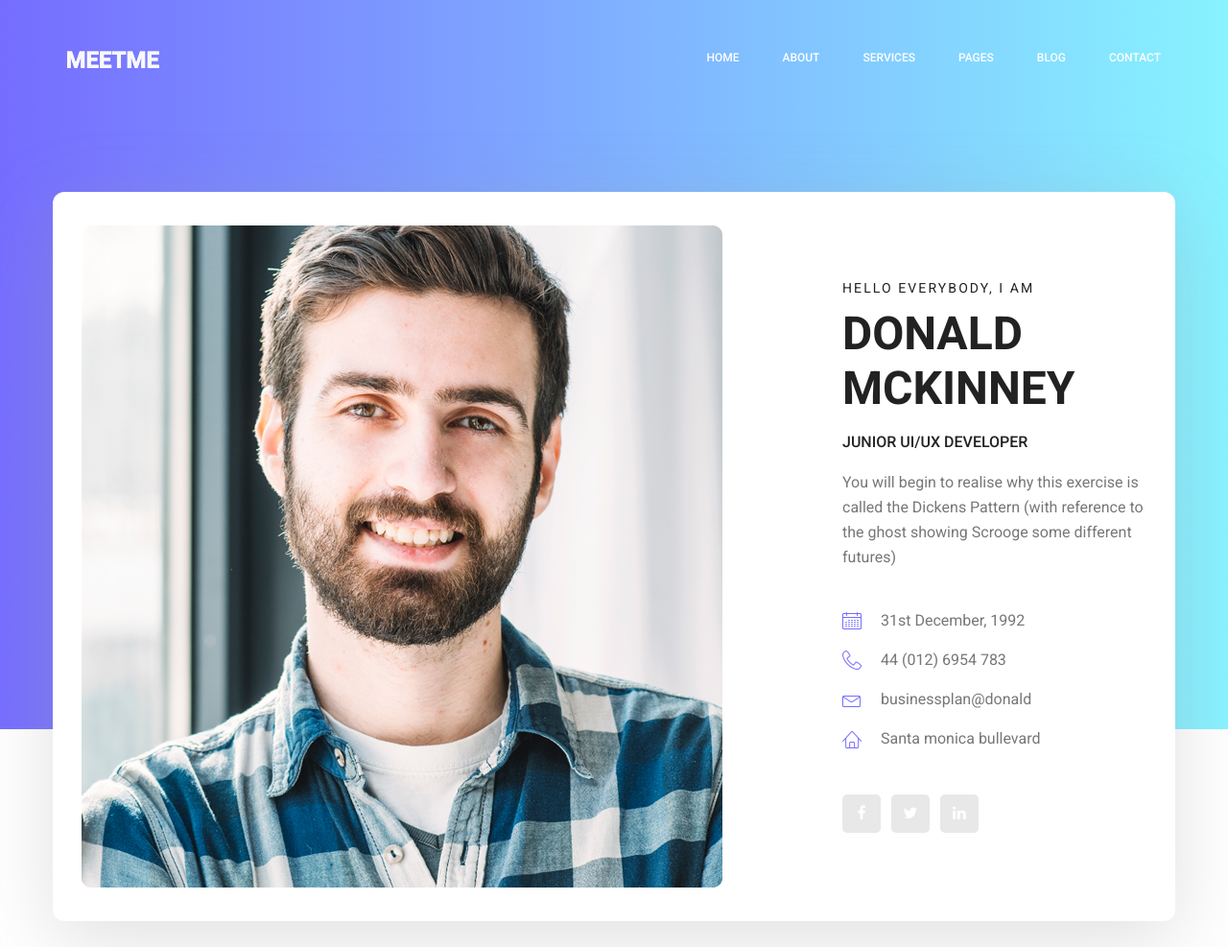
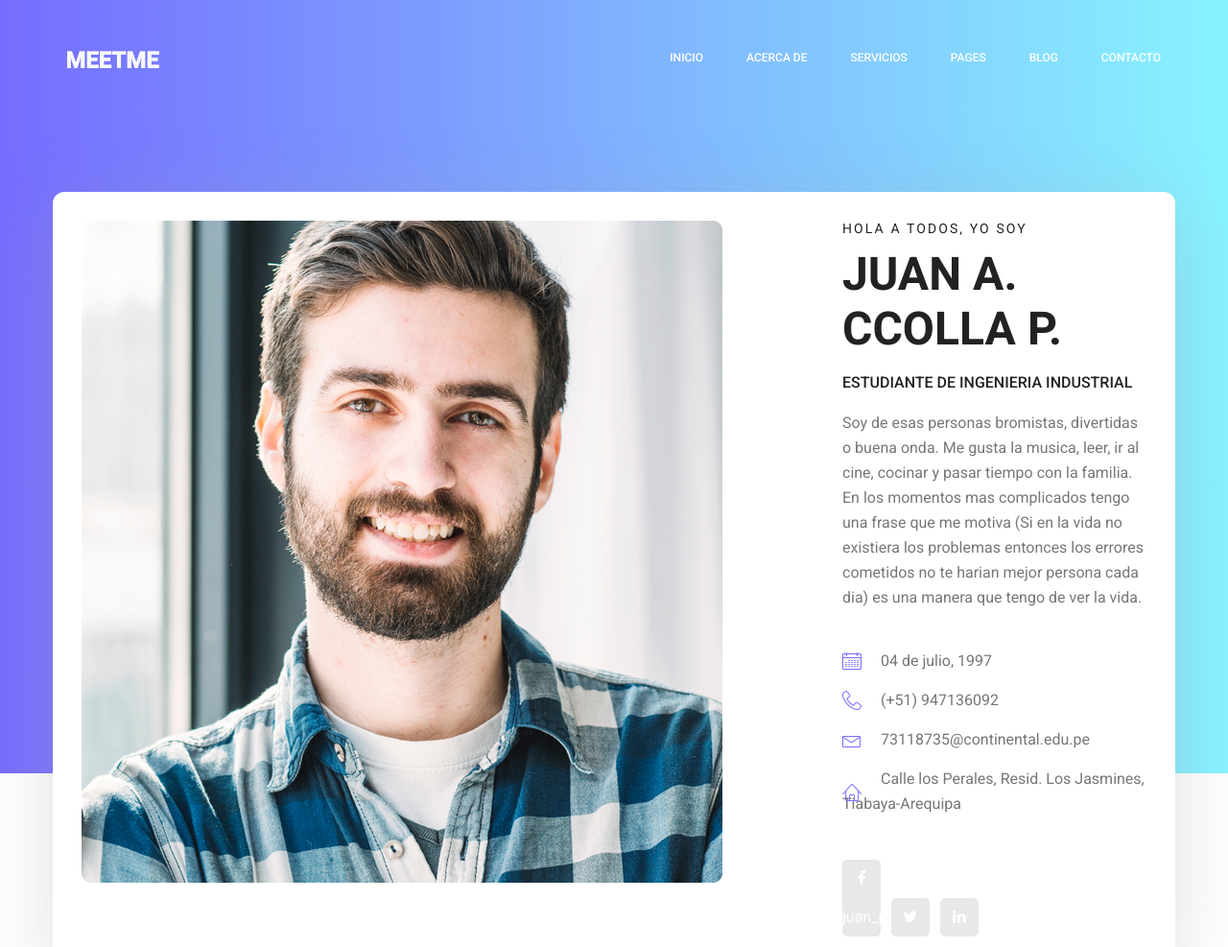
Before and after one commit to 73118735/Pagina-Web, a plain HTML site: page index.html in a window 1280 px wide. Shown: the top 987 px of the page at 96% size. Drawn offline with Linux system fonts and the light colour scheme.

Commit message:
actualizacion nro 3

```diff
--- a/index.html
+++ b/index.html
@@ -37,24 +37,24 @@
 						<!-- Collect the nav links, forms, and other content for toggling -->
 						<div class="collapse navbar-collapse offset" id="navbarSupportedContent">
 							<ul class="nav navbar-nav menu_nav ml-auto">
-								<li class="nav-item active"><a class="nav-link" href="index.html">Home</a></li>
-								<li class="nav-item"><a class="nav-link" href="about-us.html">About</a></li>
-								<li class="nav-item"><a class="nav-link" href="services.html">Services</a></li>
+								<li class="nav-item active"><a class="nav-link" href="index.html">Inicio</a></li>
+								<li class="nav-item"><a class="nav-link" href="about-us.html">Acerca de </a></li>
+								<li class="nav-item"><a class="nav-link" href="services.html">Servicios</a></li>
 								<li class="nav-item submenu dropdown">
 									<a href="#" class="nav-link dropdown-toggle" data-toggle="dropdown" role="button" aria-haspopup="true" aria-expanded="false">Pages</a>
 									<ul class="dropdown-menu">
-										<li class="nav-item"><a class="nav-link" href="portfolio.html">Portfolio</a></li>
-										<li class="nav-item"><a class="nav-link" href="elements.html">Elements</a></li>
+										<li class="nav-item"><a class="nav-link" href="portfolio.html">Portafolio</a></li>
+										<li class="nav-item"><a class="nav-link" href="elements.html">Elementos</a></li>
 									</ul>
 								</li>
 								<li class="nav-item submenu dropdown">
 									<a href="#" class="nav-link dropdown-toggle" data-toggle="dropdown" role="button" aria-haspopup="true" aria-expanded="false">Blog</a>
 									<ul class="dropdown-menu">
 										<li class="nav-item"><a class="nav-link" href="blog.html">Blog</a></li>
-										<li class="nav-item"><a class="nav-link" href="single-blog.html">Blog Details</a></li>
+										<li class="nav-item"><a class="nav-link" href="single-blog.html">Detalles del Blog </a></li>
 									</ul>
 								</li>
-								<li class="nav-item"><a class="nav-link" href="contact.html">Contact</a></li>
+								<li class="nav-item"><a class="nav-link" href="contact.html">Contacto</a></li>
 							</ul>
 						</div>
 					</div>
@@ -74,18 +74,18 @@
 							</div>
 							<div class="media-body">
 								<div class="personal_text">
-									<h6>Hello Everybody, i am</h6>
-									<h3>Donald McKinney</h3>
-									<h4>Junior UI/UX Developer</h4>
-									<p>You will begin to realise why this exercise is called the Dickens Pattern (with reference to the ghost showing Scrooge some different futures)</p>
+									<h6>Hola a todos, Yo soy</h6>
+									<h3>Juan A. Ccolla P.</h3>
+									<h4>ESTUDIANTE DE INGENIERIA INDUSTRIAL</h4>
+									<p>Soy de esas personas bromistas, divertidas o buena onda. Me gusta la musica, leer, ir al cine, cocinar y pasar tiempo con la familia. En los momentos mas complicados tengo una frase que me motiva (Si en la vida no existiera los problemas entonces los errores cometidos no te harian mejor persona cada dia) es una manera que tengo de ver la vida.</p>
 									<ul class="list basic_info">
-										<li><a href="#"><i class="lnr lnr-calendar-full"></i> 31st December, 1992</a></li>
-										<li><a href="#"><i class="lnr lnr-phone-handset"></i> 44 (012) 6954 783</a></li>
-										<li><a href="#"><i class="lnr lnr-envelope"></i> businessplan@donald</a></li>
-										<li><a href="#"><i class="lnr lnr-home"></i> Santa monica bullevard</a></li>
+										<li><a href="#"><i class="lnr lnr-calendar-full"></i> 04 de julio, 1997</a></li>
+										<li><a href="#"><i class="lnr lnr-phone-handset"></i> (+51) 947136092</a></li>
+										<li><a href="#"><i class="lnr lnr-envelope"></i> 73118735@continental.edu.pe</a></li>
+										<li><a href="#"><i class="lnr lnr-home"></i> Calle los Perales, Resid. Los Jasmines,       Tiabaya-Arequipa</a></li>
 									</ul>
 									<ul class="list personal_social">
-										<li><a href="#"><i class="fa fa-facebook"></i></a></li>
+										<li><a href="#"><i class="fa fa-facebook"></i>juan_pexoxito@hotmail.com</a></li>
 										<li><a href="#"><i class="fa fa-twitter"></i></a></li>
 										<li><a href="#"><i class="fa fa-linkedin"></i></a></li>
 									</ul>
@@ -104,8 +104,8 @@
         		<div class="row welcome_inner">
         			<div class="col-lg-6">
         				<div class="welcome_text">
-        					<h4>About Myself</h4>
-        					<p>inappropriate behavior is often laughed off as “boys will be boys,” women face higher conduct standards especially in the workplace. That’s why it’s crucial that, as women, our behavior on the job is beyond reproach. inappropriate behavior is often laughed.</p>
+        					<h4>Sobre Mi</h4>
+        					<p>Soy de esas personas que siempre he pensado que la mejor manera de crecer profesionalmente es mediante la práctica profesional. Por eso, antes de acabar mis estudios quiero centrarme en la búsqueda de prácticas extracurriculares. Uno de mis metas que auiero cumplir es irme a España a hacer mi doctorado se que con perseverancia todo se puede.</p>
         					<div class="row">
         						<div class="col-md-4">
         							<div class="wel_item">
```
